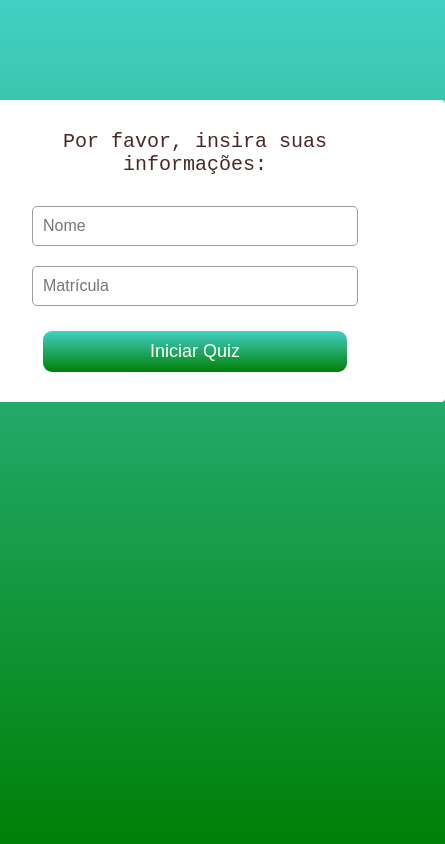
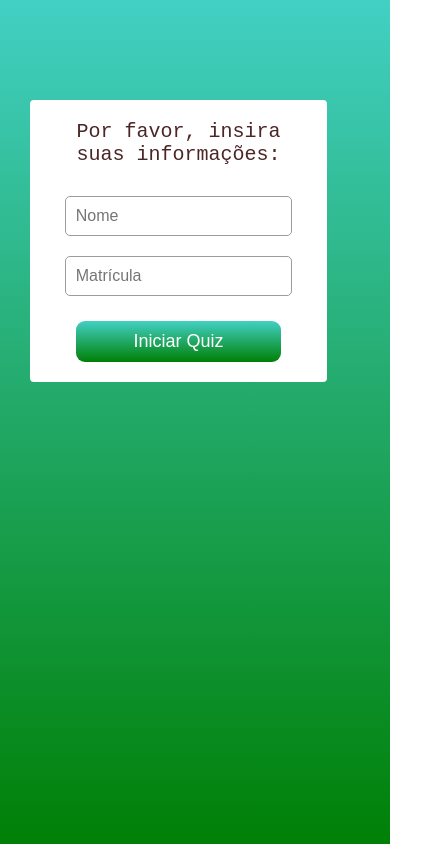
Before and after one commit to DFL010492/React_Front, a React (Vite) app in the folder projeto-0-DFL/: page / in a window 390 px wide. Shown: the whole page, 445 px wide, since content can reach past the window. Built offline with nearby package versions, Linux system fonts and the light colour scheme.

Commit message:
Mobile_Modificação

```diff
--- a/projeto-0-DFL/src/index.scss
+++ b/projeto-0-DFL/src/index.scss
@@ -14,6 +14,9 @@ body {
     margin: 0 auto;
     padding: 0 30px;
     height: 100vh;
+    @media (max-width: 768px) {
+        background: linear-gradient(0deg, $primary 0.03%, $accent); // Ajusta o background para não se repetir em dispositivos móveis
+    }
 }
 
 .containerPergunta {
@@ -24,6 +27,10 @@ body {
     padding: 30px 60px;
     box-sizing: border-box;
 
+    @media (max-width: 768px) {
+        width: 90%; // Ajusta a largura para ocupar mais espaço em dispositivos móveis
+        padding: 20px;
+    }
     .inicio {
         text-align: center;
 
```
